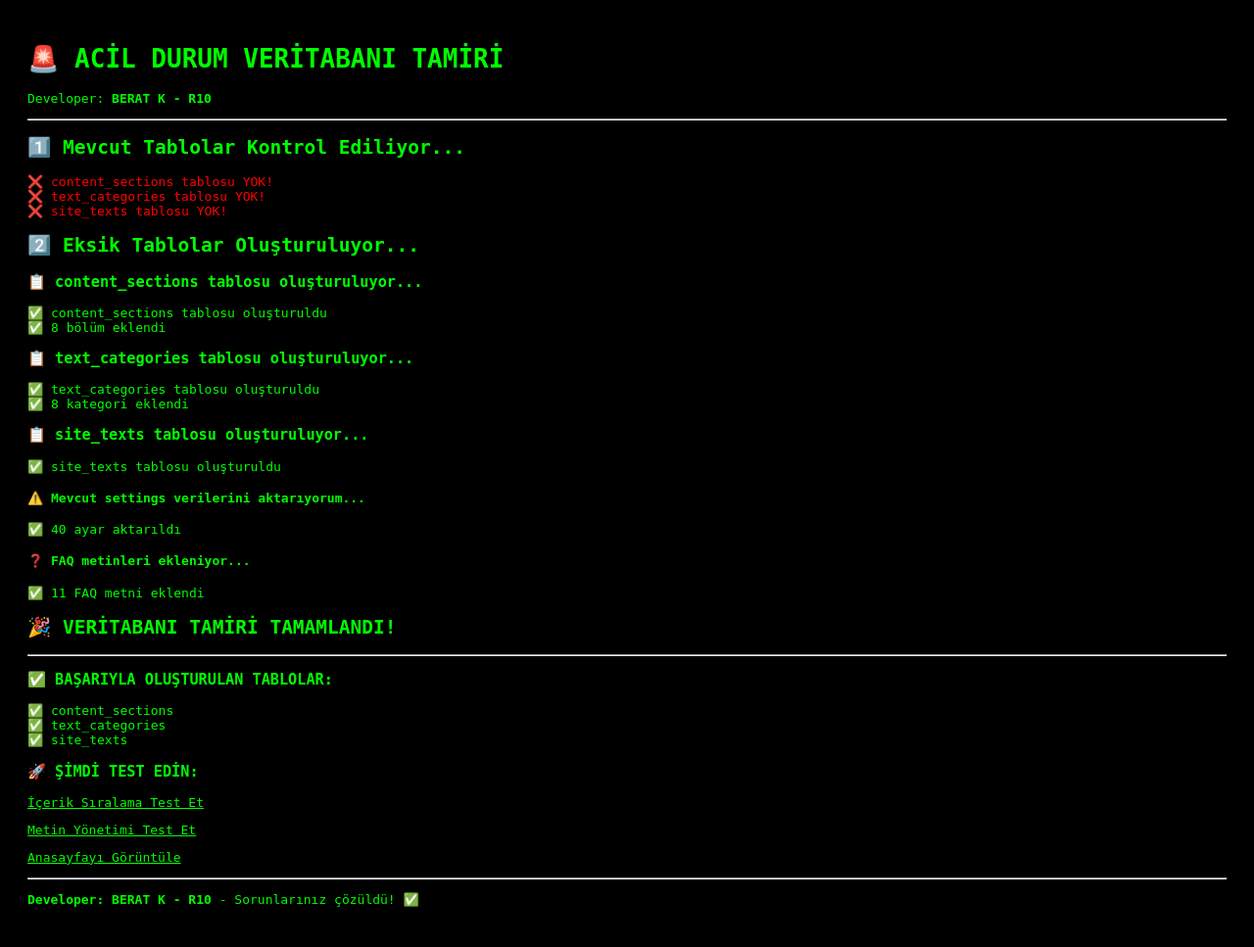
After one commit to Berocan025/K-s-025, a PHP site: page /admin/emergency_fix_database.php in a window 1280 px wide. The commit adds this page. Shown: the whole page at 98% size. Run offline with PHP 8.4, Linux system fonts and the light colour scheme; the visitor is signed in with stand-in values (Sample User, id 1); data comes from the database, SQL or seed files in the repository; some libraries are stand-ins or nearby versions.

Commit message:
Checkpoint before follow-up message

```diff
--- /dev/null
+++ b/admin/emergency_fix_database.php
@@ -0,0 +1,236 @@
+<?php
+/**
+ * ACİL DURUM: TAM VERİTABANI ONARIMI
+ * Developer: BERAT K - R10
+ *
+ * SORUN: content_sections ve text_categories tabloları yok
+ * ÇÖZÜM: Tüm eksik tabloları oluştur ve doldur
+ */
+
+require_once '../includes/functions.php';
+requireLogin();
+
+echo "<!DOCTYPE html>";
+echo "<html><head><meta charset='UTF-8'><title>🚨 ACİL DURUM TAMİR - BERAT K</title>";
+echo "<style>body{background:#000;color:#0f0;font-family:monospace;padding:20px;}";
+echo ".success{color:#0f0;}.error{color:#f00;}.warning{color:#ff0;}</style></head><body>";
+
+echo "<h1>🚨 ACİL DURUM VERİTABANI TAMİRİ</h1>";
+echo "<p>Developer: <strong>BERAT K - R10</strong></p>";
+echo "<hr>";
+
+try {
+    // 1. Eksik tabloları kontrol et
+    echo "<h2>1️⃣ Mevcut Tablolar Kontrol Ediliyor...</h2>";
+
+    $tables_to_check = ['content_sections', 'text_categories', 'site_texts'];
+    $missing_tables = [];
+
+    foreach ($tables_to_check as $table) {
+        try {
+            $stmt = $pdo->query("SELECT COUNT(*) FROM $table");
+            echo "<span class='success'>✅ $table tablosu mevcut</span><br>";
+        } catch (PDOException $e) {
+            echo "<span class='error'>❌ $table tablosu YOK!</span><br>";
+            $missing_tables[] = $table;
+        }
+    }
+
+    if (empty($missing_tables)) {
+        echo "<h2 class='success'>🎉 TÜM TABLOLAR MEVCUT!</h2>";
+        echo "<p><a href='content-ordering.php'>İçerik Sıralama Test Et</a> | ";
+        echo "<a href='text-management.php'>Metin Yönetimi Test Et</a></p>";
+        exit;
+    }
+
+    echo "<h2>2️⃣ Eksik Tablolar Oluşturuluyor...</h2>";
+
+    // 2. content_sections tablosu oluştur - Developer: BERAT K
+    if (in_array('content_sections', $missing_tables)) {
+        echo "<h3>📋 content_sections tablosu oluşturuluyor...</h3>";
+
+        $sql = "CREATE TABLE IF NOT EXISTS content_sections (
+            id INTEGER PRIMARY KEY AUTOINCREMENT,
+            section_key TEXT NOT NULL UNIQUE,
+            section_name TEXT NOT NULL,
+            section_title TEXT,
+            section_description TEXT,
+            sort_order INTEGER DEFAULT 0,
+            is_active INTEGER DEFAULT 1,
+            is_visible INTEGER DEFAULT 1,
+            created_at DATETIME DEFAULT CURRENT_TIMESTAMP,
+            updated_at DATETIME DEFAULT CURRENT_TIMESTAMP
+        )";
+
+        $pdo->exec($sql);
+        echo "<span class='success'>✅ content_sections tablosu oluşturuldu</span><br>";
+
+        // Gerçek bölümleri ekle
+        $sections = [
+            ['hero_section', 'Ana Banner (Hero)', 'Ana Banner Bölümü', 'Anasayfa üst banner alanı', 1],
+            ['stats_section', 'İstatistikler', 'Başarı İstatistikleri', 'Proje, müşteri sayıları', 2],
+            ['services_section', 'Hizmetler', 'Platform Hizmetlerim', 'Sunduğunuz hizmetler', 3],
+            ['projects_section', 'Platformlar', 'Platformlarım', 'Kumar platformları ve projeler', 4],
+            ['products_section', 'Premium Ürünler', 'Premium Ürünlerim', 'Premium ürünler', 5],
+            ['blog_section', 'Platform Haberleri', 'Platform Haberleri', 'Blog yazıları', 6],
+            ['why_choose_section', 'Neden Biz', 'Neden BERAT K Platformları?', 'Avantajlar', 7],
+            ['contact_section', 'İletişim', 'İş Birliği İçin İletişim', 'İletişim formu', 8]
+        ];
+
+        foreach ($sections as $section) {
+            $stmt = $pdo->prepare("INSERT OR IGNORE INTO content_sections (section_key, section_name, section_title, section_description, sort_order, is_active, is_visible) VALUES (?, ?, ?, ?, ?, 1, 1)");
+            $stmt->execute($section);
+        }
+
+        echo "<span class='success'>✅ " . count($sections) . " bölüm eklendi</span><br>";
+    }
+
+    // 3. text_categories tablosu oluştur - Developer: BERAT K
+    if (in_array('text_categories', $missing_tables)) {
+        echo "<h3>📋 text_categories tablosu oluşturuluyor...</h3>";
+
+        $sql = "CREATE TABLE IF NOT EXISTS text_categories (
+            id INTEGER PRIMARY KEY AUTOINCREMENT,
+            category_name TEXT NOT NULL,
+            category_description TEXT,
+            icon TEXT DEFAULT 'fas fa-font',
+            sort_order INTEGER DEFAULT 0,
+            is_active INTEGER DEFAULT 1,
+            created_at DATETIME DEFAULT CURRENT_TIMESTAMP
+        )";
+
+        $pdo->exec($sql);
+        echo "<span class='success'>✅ text_categories tablosu oluşturuldu</span><br>";
+
+        // Kategorileri ekle
+        $categories = [
+            ['Ana Sayfa', 'Ana sayfa metinleri', 'fas fa-home', 1],
+            ['Hakkımda', 'Hakkımda sayfası metinleri', 'fas fa-user', 2],
+            ['Hizmetler', 'Hizmetler sayfası metinleri', 'fas fa-cogs', 3],
+            ['Portföy', 'Portföy sayfası metinleri', 'fas fa-briefcase', 4],
+            ['İletişim', 'İletişim sayfası metinleri', 'fas fa-envelope', 5],
+            ['Blog', 'Blog sayfası metinleri', 'fas fa-blog', 6],
+            ['Genel', 'Genel site metinleri', 'fas fa-globe', 7],
+            ['Footer', 'Footer metinleri', 'fas fa-footer', 8]
+        ];
+
+        foreach ($categories as $category) {
+            $stmt = $pdo->prepare("INSERT OR IGNORE INTO text_categories (category_name, category_description, icon, sort_order) VALUES (?, ?, ?, ?)");
+            $stmt->execute($category);
+        }
+
+        echo "<span class='success'>✅ " . count($categories) . " kategori eklendi</span><br>";
+    }
+
+    // 4. site_texts tablosu oluştur - Developer: BERAT K
+    if (in_array('site_texts', $missing_tables)) {
+        echo "<h3>📋 site_texts tablosu oluşturuluyor...</h3>";
+
+        $sql = "CREATE TABLE IF NOT EXISTS site_texts (
+            id INTEGER PRIMARY KEY AUTOINCREMENT,
+            category_id INTEGER,
+            text_key TEXT NOT NULL UNIQUE,
+            text_label TEXT NOT NULL,
+            text_value TEXT,
+            text_type TEXT DEFAULT 'text',
+            page_location TEXT,
+            is_active INTEGER DEFAULT 1,
+            created_at DATETIME DEFAULT CURRENT_TIMESTAMP,
+            updated_at DATETIME DEFAULT CURRENT_TIMESTAMP,
+            FOREIGN KEY (category_id) REFERENCES text_categories(id)
+        )";
+
+        $pdo->exec($sql);
+        echo "<span class='success'>✅ site_texts tablosu oluşturuldu</span><br>";
+
+        // Mevcut settings verilerini aktar
+        echo "<h4>⚠️ Mevcut settings verilerini aktarıyorum...</h4>";
+
+        try {
+            $existing_settings = $pdo->query("SELECT * FROM settings")->fetchAll();
+
+            foreach ($existing_settings as $setting) {
+                $setting_key = $setting['setting_key'];
+                $setting_value = $setting['setting_value'];
+
+                // Kategori belirle
+                $category_id = 1; // Default: homepage
+                $page_location = 'Ana Sayfa';
+                $text_type = 'text';
+
+                if (strpos($setting_key, 'hero_') === 0) {
+                    $category_id = 1;
+                    $page_location = 'Ana Sayfa Hero';
+                    if ($setting_key == 'hero_description') $text_type = 'textarea';
+                } elseif (strpos($setting_key, 'contact_') === 0) {
+                    $category_id = 5;
+                    $page_location = 'İletişim Sayfası';
+                    if (strpos($setting_key, 'email') !== false) $text_type = 'email';
+                } elseif (strpos($setting_key, 'footer_') === 0) {
+                    $category_id = 8;
+                    $page_location = 'Footer';
+                } elseif (strpos($setting_key, 'site_') === 0) {
+                    $category_id = 7;
+                    $page_location = 'Genel Ayarlar';
+                }
+
+                $text_label = ucfirst(str_replace('_', ' ', $setting_key));
+
+                $stmt = $pdo->prepare("INSERT OR IGNORE INTO site_texts (category_id, text_key, text_label, text_value, text_type, page_location) VALUES (?, ?, ?, ?, ?, ?)");
+                $stmt->execute([$category_id, $setting_key, $text_label, $setting_value, $text_type, $page_location]);
+            }
+
+            echo "<span class='success'>✅ " . count($existing_settings) . " ayar aktarıldı</span><br>";
+        } catch (Exception $e) {
+            echo "<span class='warning'>⚠️ Settings aktarılırken hata: " . $e->getMessage() . "</span><br>";
+        }
+
+        // FAQ metinlerini ekle
+        echo "<h4>❓ FAQ metinleri ekleniyor...</h4>";
+
+        $faq_texts = [
+            [5, 'contact_intro', 'İletişim Sayfası Giriş Metni', 'Kumar endüstrisinde iş birliği fırsatları için benimle iletişime geçin. BERAT K - R10 olarak güvenli ve karlı platformlar kurmanızda size yardımcı olmak için buradayım.', 'textarea', 'İletişim Sayfası'],
+            [5, 'faq_title', 'SSS Başlığı', 'Sıkça Sorulan Sorular', 'text', 'İletişim Sayfası'],
+            [5, 'faq_q1', 'FAQ Soru 1', 'Proje süreci nasıl işliyor?', 'text', 'İletişim Sayfası FAQ'],
+            [5, 'faq_a1', 'FAQ Cevap 1', 'İlk olarak projenizi detaylı şekilde konuşuyoruz. Ardından teknik analiz yapıp size teklif sunuyorum. Onay sonrası tasarım ve geliştirme sürecine başlıyoruz. Her aşamada sizinle iletişim halindeyim.', 'textarea', 'İletişim Sayfası FAQ'],
+            [5, 'faq_q2', 'FAQ Soru 2', 'Proje teslim süresi ne kadar?', 'text', 'İletişim Sayfası FAQ'],
+            [5, 'faq_a2', 'FAQ Cevap 2', 'Proje karmaşıklığına göre değişmekle birlikte, basit web siteleri 1-2 hafta, e-ticaret siteleri 3-4 hafta, özel uygulamalar ise 6-8 hafta sürebilir.', 'textarea', 'İletişim Sayfası FAQ'],
+            [5, 'faq_q3', 'FAQ Soru 3', 'Destek hizmeti veriyor musunuz?', 'text', 'İletişim Sayfası FAQ'],
+            [5, 'faq_a3', 'FAQ Cevap 3', 'Evet! Tüm projelerimde 6 ay ücretsiz teknik destek veriyorum. Bu süre sonrasında uygun fiyatlarla destek hizmeti devam ediyor.', 'textarea', 'İletişim Sayfası FAQ'],
+            [5, 'faq_q4', 'FAQ Soru 4', 'Hangi teknolojileri kullanıyorsunuz?', 'text', 'İletişim Sayfası FAQ'],
+            [5, 'faq_a4', 'FAQ Cevap 4', 'HTML5, CSS3, JavaScript, PHP, React, Vue.js, Laravel, Node.js gibi modern teknolojileri kullanıyorum. Projenizin ihtiyacına göre en uygun teknoloji stack\'ini seçiyoruz.', 'textarea', 'İletişim Sayfası FAQ'],
+            [5, 'cta_text', 'CTA Metni', 'Kumar endüstrisinde birlikte büyümek için benimle iletişime geç. {site_brand} ile güvenli ve karlı platformlar kuralım.', 'textarea', 'İletişim Sayfası'],
+        ];
+
+        foreach ($faq_texts as $text) {
+            $stmt = $pdo->prepare("INSERT OR IGNORE INTO site_texts (category_id, text_key, text_label, text_value, text_type, page_location) VALUES (?, ?, ?, ?, ?, ?)");
+            $stmt->execute($text);
+        }
+
+        echo "<span class='success'>✅ " . count($faq_texts) . " FAQ metni eklendi</span><br>";
+    }
+
+    echo "<h2 class='success'>🎉 VERİTABANI TAMİRİ TAMAMLANDI!</h2>";
+    echo "<hr>";
+
+    echo "<h3>✅ BAŞARIYLA OLUŞTURULAN TABLOLAR:</h3>";
+    foreach ($missing_tables as $table) {
+        echo "<span class='success'>✅ $table</span><br>";
+    }
+
+    echo "<h3>🚀 ŞİMDİ TEST EDİN:</h3>";
+    echo "<p><a href='content-ordering.php' style='color:#0f0;'>İçerik Sıralama Test Et</a></p>";
+    echo "<p><a href='text-management.php' style='color:#0f0;'>Metin Yönetimi Test Et</a></p>";
+    echo "<p><a href='../index.php' target='_blank' style='color:#0f0;'>Anasayfayı Görüntüle</a></p>";
+
+    echo "<hr>";
+    echo "<p><strong>Developer: BERAT K - R10</strong> - Sorunlarınız çözüldü! ✅</p>";
+
+} catch (Exception $e) {
+    echo "<h2 class='error'>❌ HATA OLUŞTU!</h2>";
+    echo "<p class='error'>Hata: " . $e->getMessage() . "</p>";
+    echo "<p class='warning'>Admin ile iletişime geçin.</p>";
+}
+
+echo "</body></html>";
+?>
--- a/includes/functions.php
+++ b/includes/functions.php
@@ -1641,6 +1641,7 @@ function getContentSections() {
         $stmt->execute();
         return $stmt->fetchAll();
     } catch(PDOException $e) {
+        // Return empty array if table doesn't exist
         return [];
     }
 }
@@ -1655,6 +1656,7 @@ function getVisibleContentSections() {
         $stmt->execute();
         return $stmt->fetchAll();
     } catch(PDOException $e) {
+        // Return empty array if table doesn't exist
         return [];
     }
 }
@@ -1674,4 +1676,25 @@ function isSectionVisible($section_key) {
     }
 }
 
+// Emergency database check function - Developer: BERAT K
+function checkRequiredTables() {
+    global $pdo;
+    if (!$pdo) {
+        require_once __DIR__ . '/../config/database.php';
+    }
+
+    $required_tables = ['content_sections', 'text_categories', 'site_texts'];
+    $missing_tables = [];
+
+    foreach ($required_tables as $table) {
+        try {
+            $stmt = $pdo->query("SELECT COUNT(*) FROM $table");
+        } catch (PDOException $e) {
+            $missing_tables[] = $table;
+        }
+    }
+
+    return $missing_tables;
+}
+
 ?>
```
Also changed, not shown: ACİL_DURUM_ÇÖZÜM_REHBERİ.md (added, +90 -0 lines), admin/dashboard.php (+40 -0 lines), admin/includes/header.php (+10 -2 lines), index.php (+28 -1 lines).
